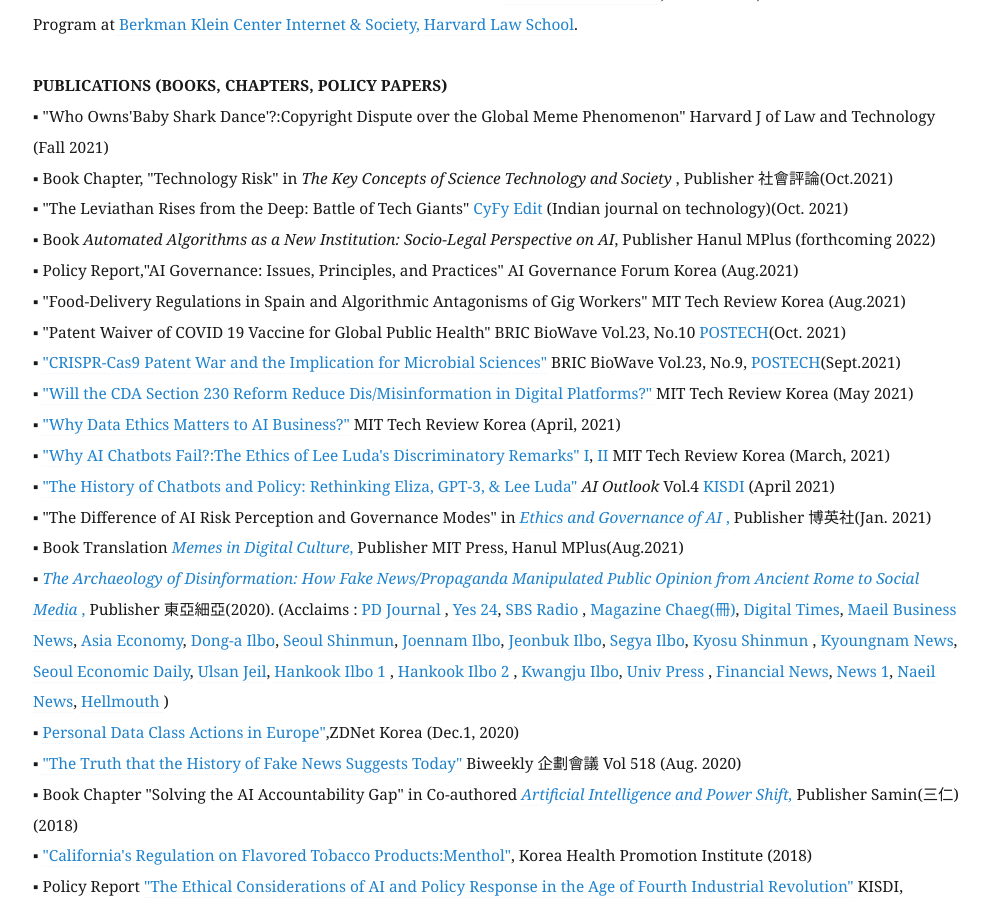
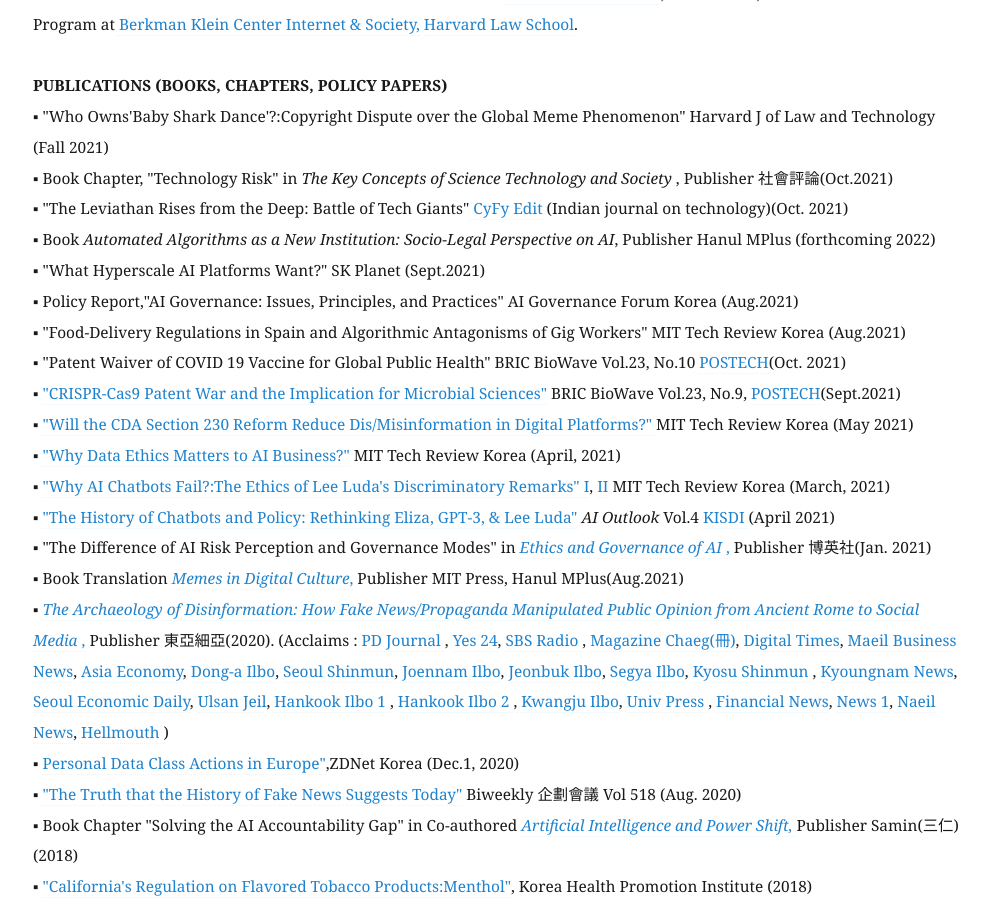
Before and after one commit to eunchangchoi/eunchangchoi.github.io, a Jekyll site: the page built from index.md, in a window 1280 px wide and 900 px high, scrolled down 1866 px. Shown: the whole window, without its empty margins (67-1056 px from the left). Built offline with Jekyll 4.4.1, drawn with Linux system fonts in a browser that asks for light colours.

Commit message:
Update index.md

```diff
--- a/index.md
+++ b/index.md
@@ -37,6 +37,7 @@
 ▪ Book Chapter, "Technology Risk" in <i> The Key Concepts of Science Technology and Society </i>, Publisher 社會評論(Oct.2021) <br>
 ▪ "The Leviathan Rises from the Deep: Battle of Tech Giants"<a href="https://www.orfonline.org/series/the-cyfy-edit/"> CyFy Edit</a> (Indian journal on technology)(Oct. 2021) <br>
 ▪ Book <i> Automated Algorithms as a New Institution: Socio-Legal Perspective on AI</i>, Publisher Hanul MPlus (forthcoming 2022) <br>
+▪ "What Hyperscale AI Platforms Want?" SK Planet (Sept.2021) <br>
 ▪ Policy Report,"AI Governance: Issues, Principles, and Practices" AI Governance Forum Korea (Aug.2021) <br>
 ▪ "Food-Delivery Regulations in Spain and Algorithmic Antagonisms of Gig Workers" MIT Tech Review Korea (Aug.2021)<br>
 ▪ "Patent Waiver of COVID 19 Vaccine for Global Public Health" BRIC BioWave Vol.23, No.10 <a href="https://www.ibric.org/biowave/bio_webzine_index.php"> POSTECH</a>(Oct. 2021)<br>
```
